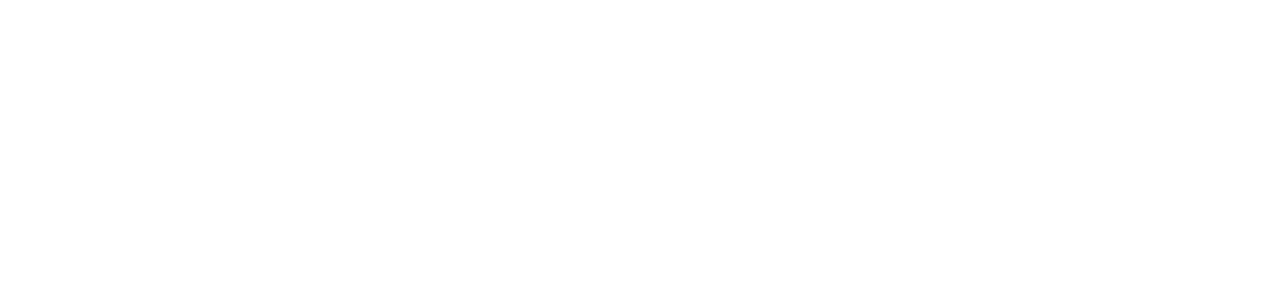
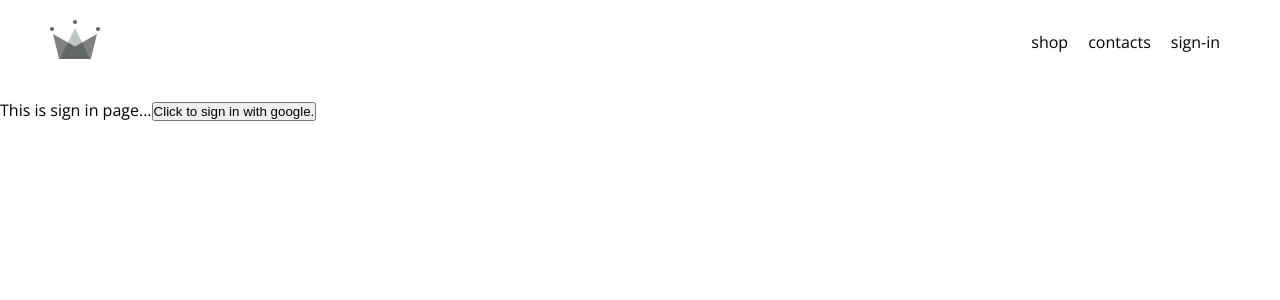
Before and after one commit to noorali180/crown_clothing_e-commerce, a React (Create React App) app: page /sign-in in a window 1280 px wide. Before the commit this address had no page. Shown: the top 300 px of the page. Built offline with nearby package versions, Linux system fonts and the light colour scheme; a web font is replaced by a local one.

Commit message:
configured firebase (auth and firestore database), with sign in feature

```diff
--- a/package.json
+++ b/package.json
@@ -6,6 +6,7 @@
     "@testing-library/jest-dom": "^5.17.0",
     "@testing-library/react": "^13.4.0",
     "@testing-library/user-event": "^13.5.0",
+    "firebase": "^10.1.0",
     "react": "^18.2.0",
     "react-dom": "^18.2.0",
     "react-router-dom": "^6.15.0",
--- a/src/App.js
+++ b/src/App.js
@@ -1,5 +1,6 @@
 import Home from "./routes/home/home.component";
-import Shop from "./routes/shop/shop.component"
+import Shop from "./routes/shop/shop.component";
+import SignIn from "./routes/sign-in/sign-in.component";
 import Navigation from "./components/navigation/navigation.component.jsx";
 import { Routes, Route } from "react-router-dom";
 
@@ -11,6 +12,7 @@
       <Route path="/" element={<Navigation />}>
         <Route index element={<Home />}></Route>
         <Route path="shop" element={<Shop />}></Route>
+        <Route path="sign-in" element={<SignIn />}></Route>
       </Route>
     </Routes>
   );
--- a/src/components/navigation/navigation.component.jsx
+++ b/src/components/navigation/navigation.component.jsx
@@ -17,6 +17,7 @@
                 <nav className='navigation-links-container'>
                     <Link to='/shop' className='navigation-link'>shop</Link>
                     <Link to='/contacts' className='navigation-link'>contacts</Link>
+                    <Link to='/sign-in' className='navigation-link'>sign-in</Link>
                 </nav>
             </header>
             <Outlet/>
--- /dev/null
+++ b/src/routes/sign-in/sign-in.component.jsx
@@ -0,0 +1,13 @@
+import './sign-in.scss';
+
+const SignIn = () => {
+
+    return (
+        <div>
+            This is sign in page...
+            <button onClick= {()=>{}} >Click to sign in with google.</button>
+        </div>
+    );
+}
+
+export default SignIn;
```
Also changed, not shown: src/routes/sign-in/sign-in.scss (added), 1 other file (tests, documents, lock files or other folders).
